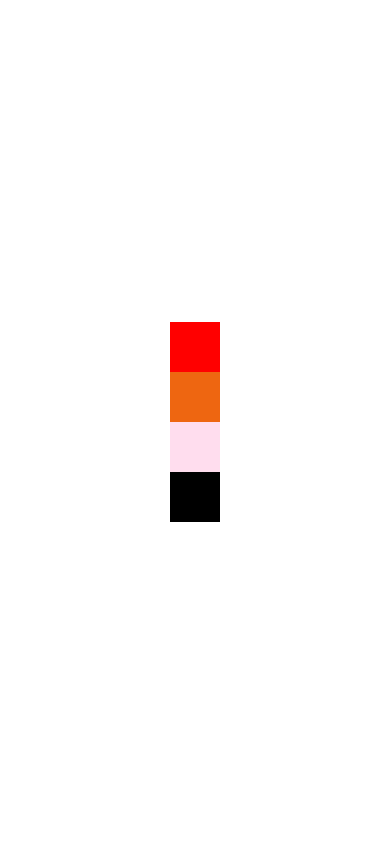
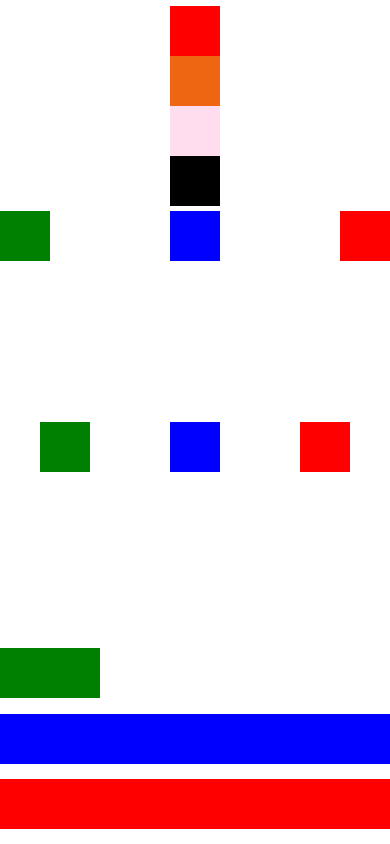
Before and after one commit to GabryelBoeira/React-Native, a React Native app in the folder modulo-basico/HelloWorld/: screen / in a window 390 px wide. Built offline with nearby package versions, Linux system fonts and the light colour scheme.

Commit message:
Mais sobre Tipos Alinhamentos
Formas de organizar a visualizção dos compomentes

```diff
--- a/modulo-basico/HelloWorld/App.js
+++ b/modulo-basico/HelloWorld/App.js
@@ -1,14 +1,31 @@
 import React, { Component } from 'react';
-import { View, Text, StyleSheet } from 'react-native';
+import { View , Text, StyleSheet } from 'react-native';
 
 class App extends Component{
   render(){
     return (
-      <View style={{flex:1, flexDirection : 'column', justifyContent: 'center', alignItems: 'center'}}>
+      <View style={{flex:1}}>
+        <View style={{flex:1, flexDirection : 'column', justifyContent: 'center', alignItems: 'center'}}>
           <View style={{width: 50, height: 50, backgroundColor: '#f00'}}></View>
           <View style={{width: 50, height: 50, backgroundColor: '#e61'}}></View>
           <View style={{width: 50, height: 50, backgroundColor: '#fde'}}></View>
           <View style={{width: 50, height: 50, backgroundColor: '#000'}}></View>
+        </View>
+        <View style={{flex: 1, flexDirection: 'row', justifyContent:'space-between'}}>
+          <View style={{width: 50, height: 50, backgroundColor: 'green'}} />
+          <View style={{width: 50, height: 50, backgroundColor: 'blue'}} />
+          <View style={{width: 50, height: 50, backgroundColor: 'red'}} />
+        </View>
+        <View style={{flex:1, flexDirection : 'row',  justifyContent:'space-around'}}>
+          <View style={{width: 50, height: 50, backgroundColor: 'green'}} />
+          <View style={{width: 50, height: 50, backgroundColor: 'blue'}} />
+          <View style={{width: 50, height: 50, backgroundColor: 'red'}} />
+        </View>
+        <View style={{flex: 1, flexDirection: 'column', justifyContent: 'space-evenly'}}>
+          <View style={{width: 100, height: 50, backgroundColor: 'green'}} />
+          <View style={{height: 50, backgroundColor: 'blue'}} />
+          <View style={{height: 50, backgroundColor: 'red'}} />
+        </View>
       </View>
     );
   }
```
